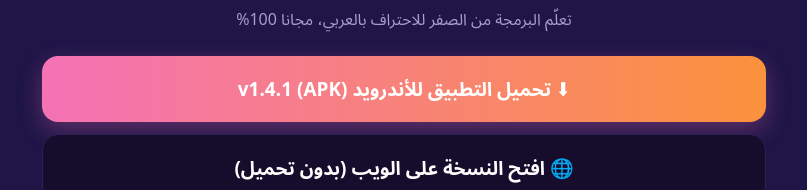
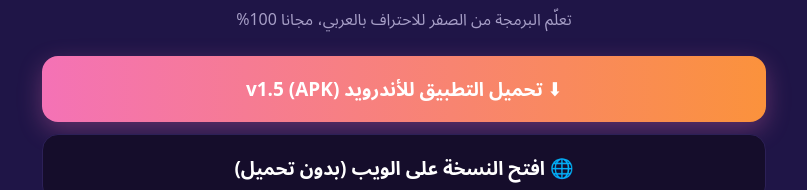
Before and after one commit to bodimhefni2010-png/bodimhefni2010-png.github.io, a plain HTML site: page codekids/index.html in a window 1280 px wide. Shown: the part 226-416 px from the top of the page, without its empty margins (236-1043 px from the left). Drawn offline with Linux system fonts and the light colour scheme.

Commit message:
Update APK download link to version 1.5

```diff
--- a/codekids/index.html
+++ b/codekids/index.html
@@ -9,7 +9,7 @@ h1{text-align:center;font-size:36px;margin:8px 0}h1 span{background:linear-gradi
 h2{font-size:20px;margin:0 0 6px}ul{margin:6px 0;padding-inline-start:22px;color:#d9d2f3}.s2{color:#a79fc7;font-size:13px;text-align:center;margin-top:24px}a{color:#f9a8d4}.en{direction:ltr;text-align:left}</style></head><body><div class="w">
 <img class="logo" src="app/icon.svg" alt="Code Kids logo">
 <h1>كود <span>كيدز</span></h1><p class="sub">تعلّم البرمجة من الصفر للاحتراف بالعربي، مجانا 100%</p>
-<a class="btn" href="https://github.com/bodimhefni2010-png/bodimhefni2010-png.github.io/releases/download/codekids-v1.4.1/CodeKids-v1.4.1.apk">⬇ تحميل التطبيق للأندرويد (APK) v1.4.1</a>
+<a class="btn" href="https://github.com/bodimhefni2010-png/bodimhefni2010-png.github.io/releases/download/codekids-v1.5/CodeKids-v1.5.apk">⬇ تحميل التطبيق للأندرويد (APK) v1.5</a>
 <a class="btn s" href="app/">🌐 افتح النسخة على الويب (بدون تحميل)</a>
 <div class="box"><h2>ماذا ستتعلم؟</h2><ul><li>بايثون كاملة: 35 درسا من الأساسيات إلى OOP والمتقدم والمشاريع</li><li>17 مسارا: HTML وCSS وJavaScript وJava وC++ وC# وPHP وSQL وKotlin وغيرها</li><li>شرح عربي مفصل، وكود إنجليزي، واختبارات وواجبات ونقاط</li><li>فيديوهات من أفضل المدرّسين عبر مشغّل يوتيوب الرسمي</li><li>دورة الأمن السيبراني الدفاعية (تُفتح بكود)</li><li>تحديث المحتوى تلقائيا بدون تحميل نسخة جديدة</li></ul></div>
 <div class="box"><h2>طريقة التثبيت على أندرويد</h2><ul><li>حمّل ملف APK من الزر بالأعلى.</li><li>افتح الملف، وإذا طلب الهاتف السماح بالتثبيت من هذا المصدر فوافق.</li><li>افتح التطبيق وابدأ.</li></ul></div>
```
